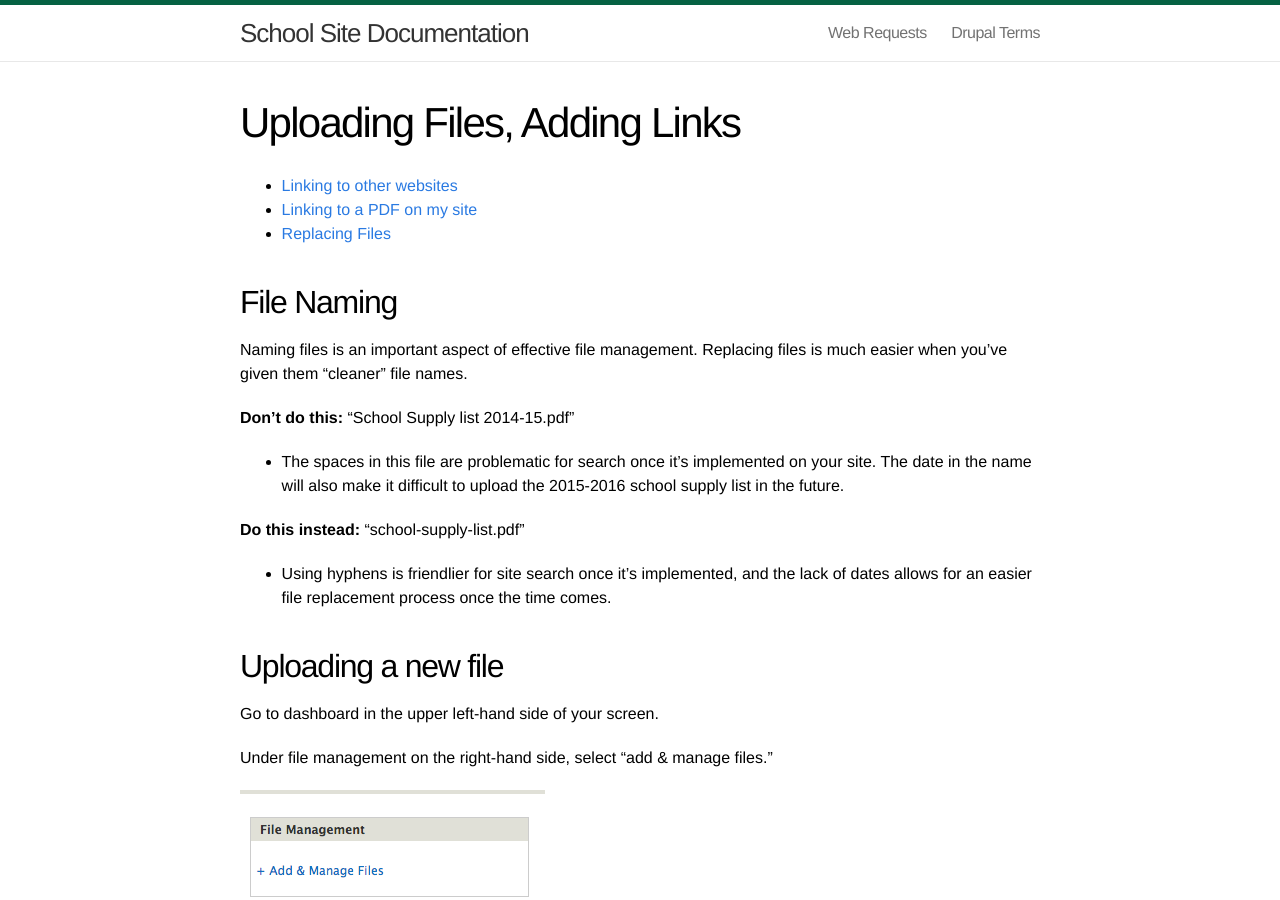
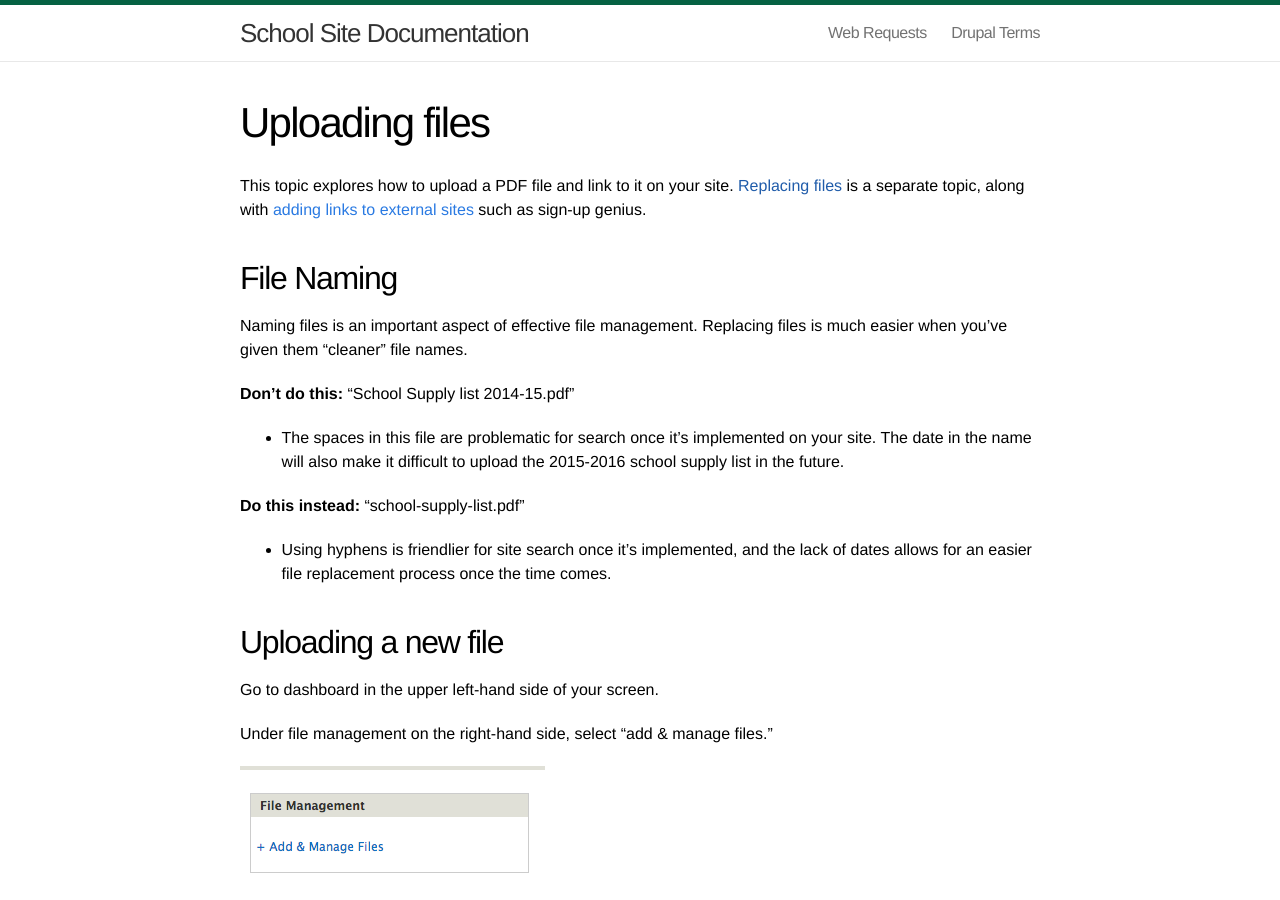
Before and after one commit to HCPSS/schoolsites-help, a Jekyll site: the page built from _posts/2014-07-15-uploading-files.md, in a window 1280 px wide and 900 px high. Built offline with Jekyll 4.4.1, drawn with Linux system fonts in a browser that asks for light colours; Markdown is read by kramdown in place of the engine named in the settings; some of the changed text lies outside the part shown.

```diff
--- a/_posts/2014-07-15-uploading-files.md
+++ b/_posts/2014-07-15-uploading-files.md
@@ -1,11 +1,9 @@
 ---
 layout: post
-title: "Uploading Files, Adding Links"
+title: "Uploading files"
 ---
 
-- [Linking to other websites](#)
-- [Linking to a PDF on my site](#)
-- [Replacing Files](#)
+This topic explores how to upload a PDF file and link to it on your site. [Replacing files]() is a separate topic, along with [adding links to external sites](/schoolsites-help/2014/07/15/adding-links/) such as sign-up genius.
 
 ## File Naming
 
@@ -76,7 +74,3 @@ Give your link a name, title (which can be the same), and drop in the URL we had
 It's important to click on "create node" first, then "update node", and finally "save."
 
 ![proper URL](/schoolsites-help/images/uploading/create-update-save.png)
-
-## Linking to an external site
-
-You can can link to an external site by
```
